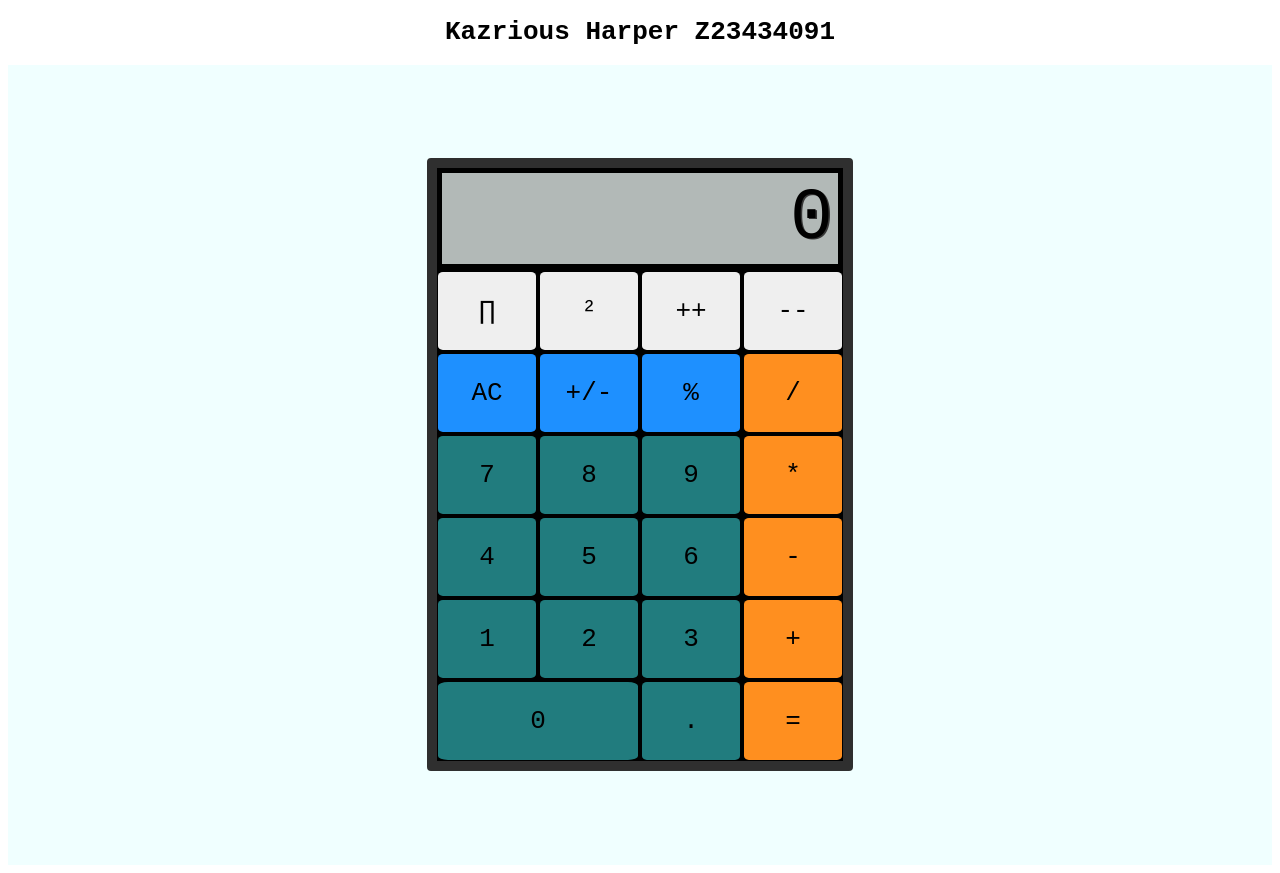
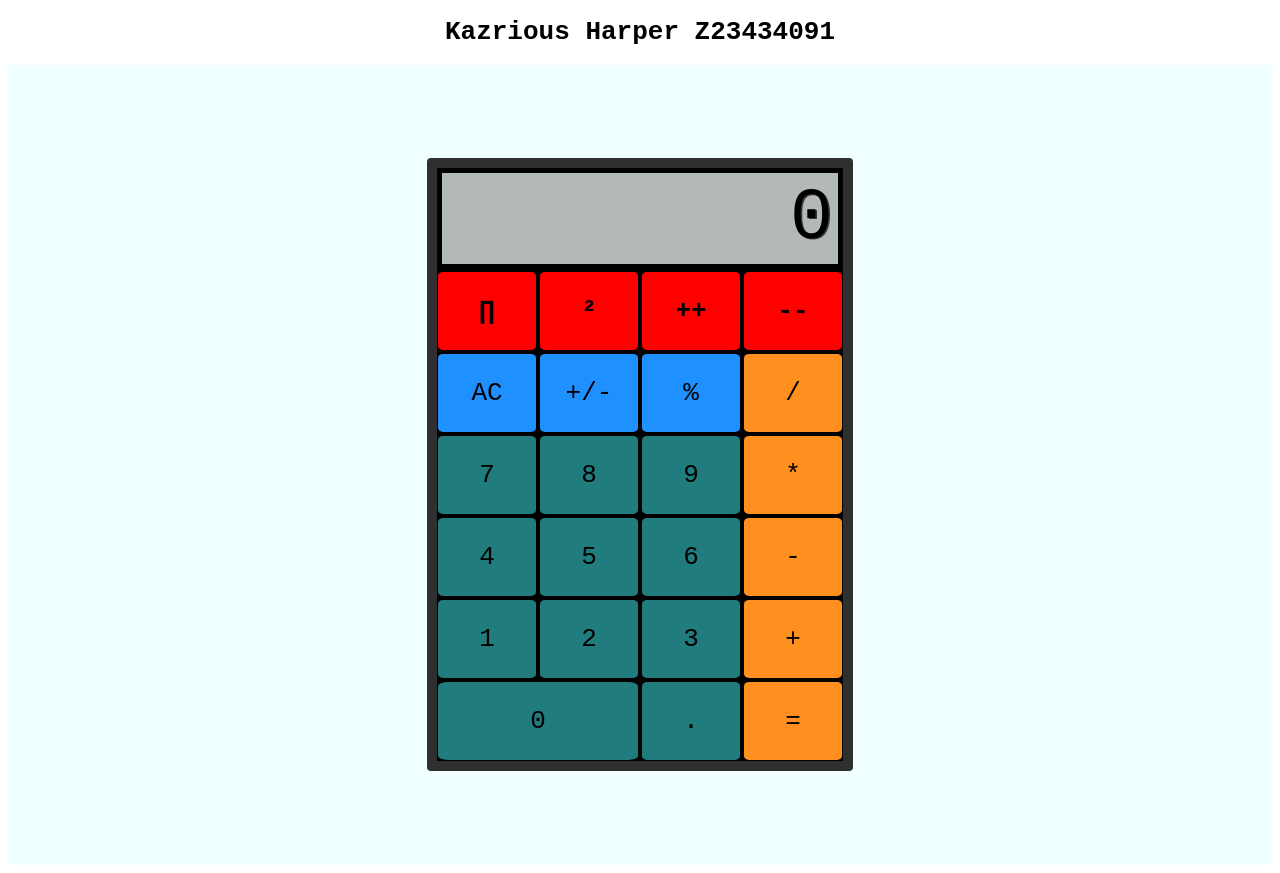
Before and after one commit to cop4808-spring-2023-fullstack-web/cop4808-git-and-github-fundamentals-HallowKaz, a plain HTML site: page Calculator/CALC YA LATER.html in a window 1280 px wide. Drawn offline with Linux system fonts and the light colour scheme.

Commit message:
New CSS Class

```diff
--- a/Calculator/styles/style.css
+++ b/Calculator/styles/style.css
@@ -109,5 +109,6 @@ button {
     background-color: rgb(123, 189, 255);
 }
 .new {
-
+    font-weight: bold;
+    background-color: red;
 }
```
